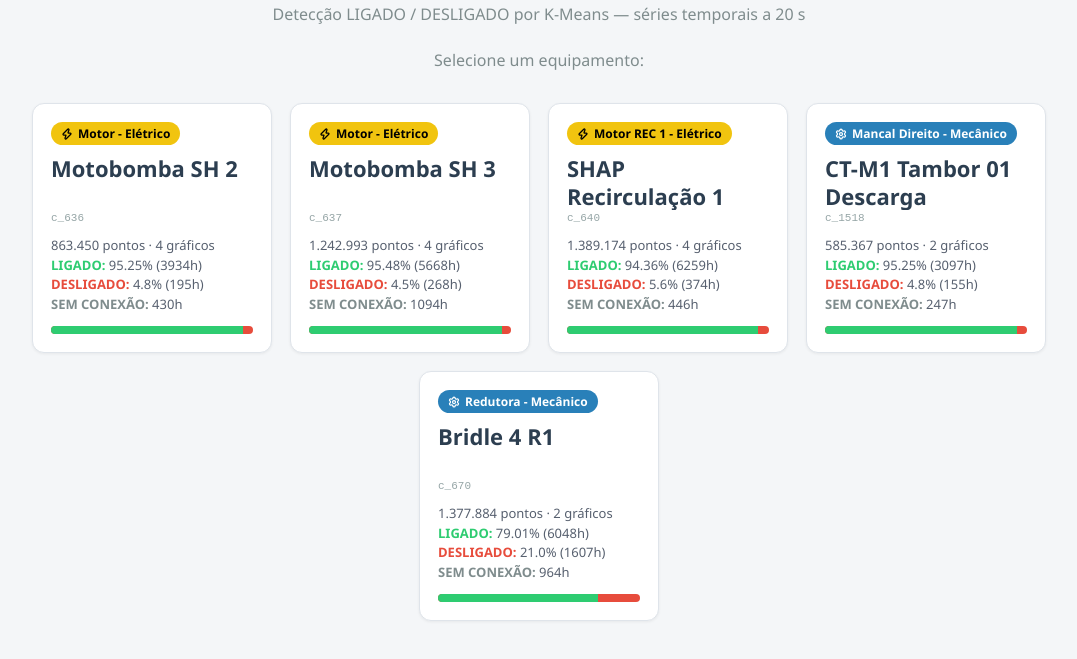
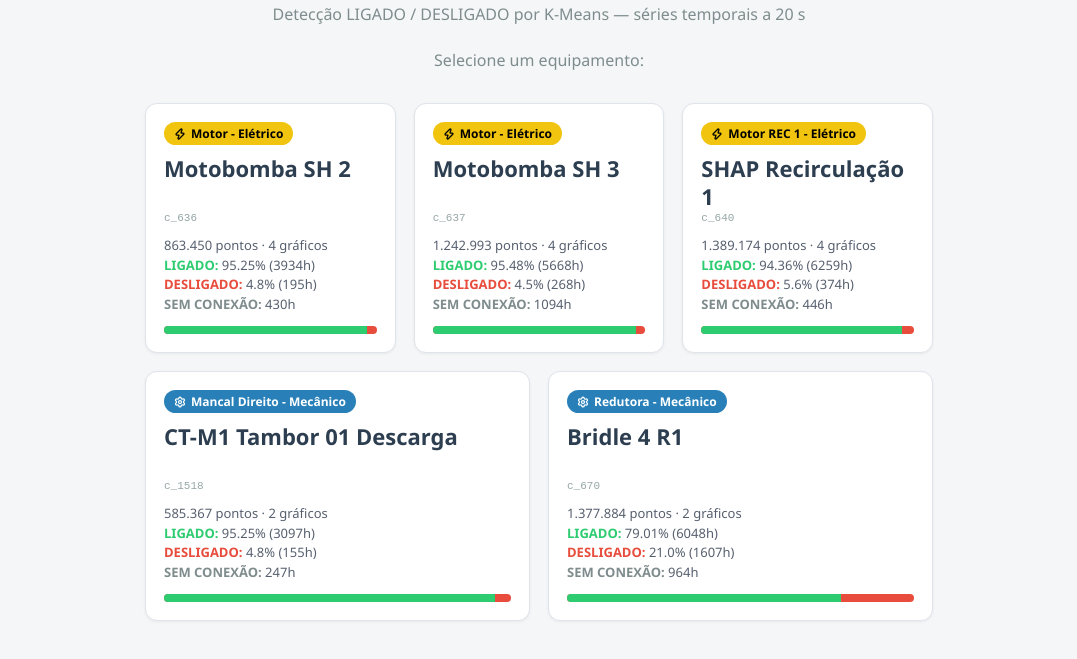
Before and after one commit to felcoslop/TCC_1_FELIPE_COSTA_LOPES, a plain HTML site: page visualizador/index.html in a window 1280 px wide. Shown: the part 71-730 px from the top of the page, without its empty margins (101-1178 px from the left). Drawn offline with nearby package versions, Linux system fonts and the light colour scheme.

Commit message:
Visualizador: 3 equipamentos eletricos na primeira linha e 2 mecanicos na segunda, ocupando a mesma largura total

```diff
--- a/visualizador/app.js
+++ b/visualizador/app.js
@@ -104,7 +104,9 @@ function renderCards(lista) {
         return;
     }
     el("msg-selecao").textContent = "Selecione um equipamento:";
-    for (const eq of lista) {
+
+    // Cria o elemento de card para um equipamento
+    const criarCard = (eq) => {
         const pctOn = eq.pct_ligado != null ? eq.pct_ligado : 0;
         const card = document.createElement("div");
         card.className = "card";
@@ -127,7 +129,23 @@ function renderCards(lista) {
             </div>
             <div class="bar"><span style="width:${pctOn}%"></span></div>`;
         card.onclick = () => abrirEquipamento(eq);
-        cont.appendChild(card);
+        return card;
+    };
+
+    // Separa por tipo: elétricos na primeira linha, mecânicos na segunda
+    const eletricos = lista.filter((eq) => eq.tipo === "eletrico");
+    const mecanicos = lista.filter((eq) => eq.tipo !== "eletrico");
+
+    const linhaEletricos = document.createElement("div");
+    linhaEletricos.className = "card-row";
+    for (const eq of eletricos) linhaEletricos.appendChild(criarCard(eq));
+    cont.appendChild(linhaEletricos);
+
+    if (mecanicos.length) {
+        const linhaMecanicos = document.createElement("div");
+        linhaMecanicos.className = "card-row";
+        for (const eq of mecanicos) linhaMecanicos.appendChild(criarCard(eq));
+        cont.appendChild(linhaMecanicos);
     }
 
     // Inicializa todos os ícones Lucide no documento (tanto os botões quanto as tags)
--- a/visualizador/style.css
+++ b/visualizador/style.css
@@ -48,12 +48,34 @@ body {
 
 .cards {
     display: flex;
-    flex-wrap: wrap;
+    flex-direction: column;
     gap: 18px;
-    justify-content: center;
     padding: 16px;
-    max-width: 1100px;
+    max-width: 820px;
     margin: 0 auto;
+}
+
+/* Cada linha: cards crescem igualmente para ocupar toda a largura.
+   Elétricos (3) em cima e mecânicos (2) embaixo ocupam a mesma largura total. */
+.card-row {
+    display: flex;
+    gap: 18px;
+    width: 100%;
+}
+
+.card-row > .card {
+    flex: 1 1 0;
+    min-width: 0;
+}
+
+/* Em telas estreitas, empilha os cards de cada linha */
+@media (max-width: 640px) {
+    .card-row {
+        flex-wrap: wrap;
+    }
+    .card-row > .card {
+        flex: 1 1 100%;
+    }
 }
 
 .card {
```
